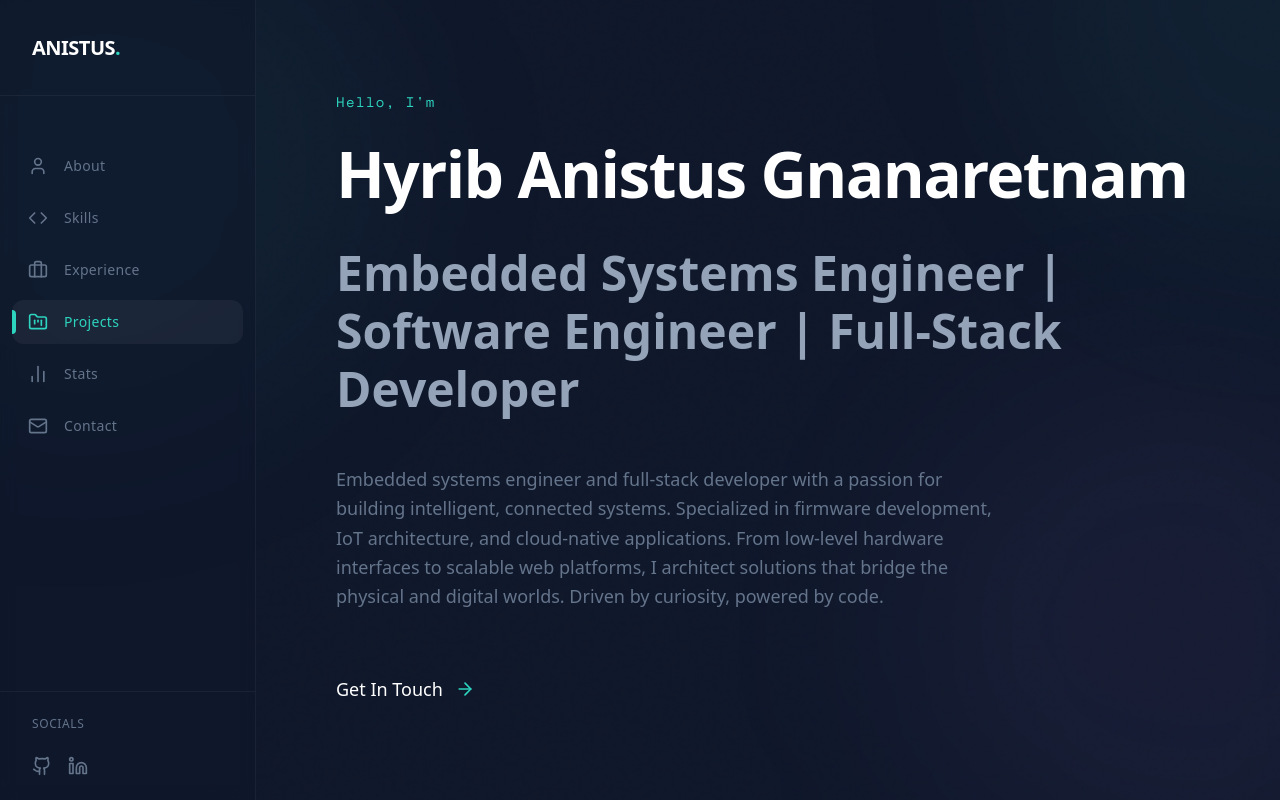
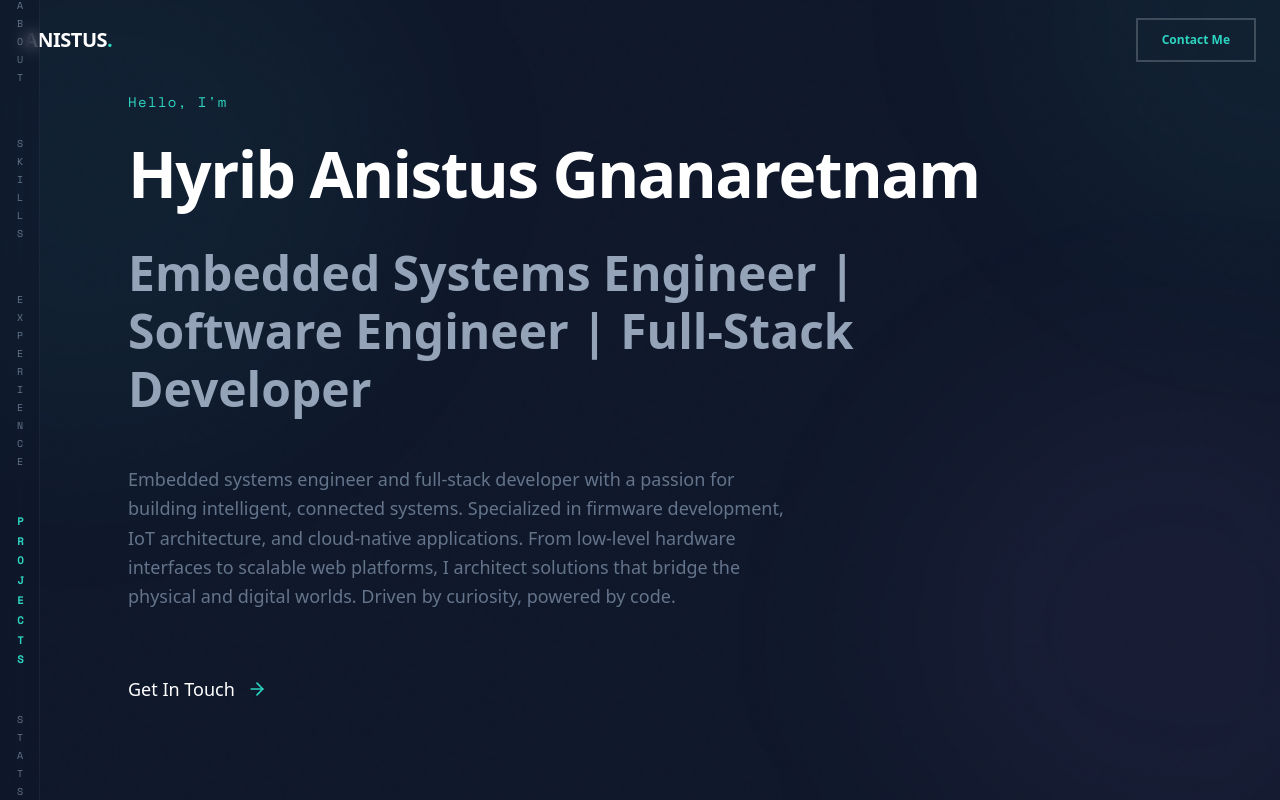
Before and after one commit to Anistus-H/portfolio-site, a Next.js app: page / in a window 1280 px wide. Shown: the top 800 px of the page. Built offline with nearby package versions, Linux system fonts and the light colour scheme.

Commit message:
style: change sidebar style

```diff
--- a/components/sections/Footer.tsx
+++ b/components/sections/Footer.tsx
@@ -18,10 +18,10 @@ export const Footer: React.FC = () => {
                 </div>
 
                 <div className="flex gap-6">
-                    <a href={profile.github} target="_blank" rel="noopener noreferrer" className="text-text-secondary hover:text-white transition-colors">
+                    <a href={profile.github} target="_blank" rel="noopener noreferrer" className="text-white/70 hover:text-neon-cyan transition-colors">
                         <Github className="w-5 h-5" />
                     </a>
-                    <a href={profile.linkedin} target="_blank" rel="noopener noreferrer" className="text-text-secondary hover:text-white transition-colors">
+                    <a href={profile.linkedin} target="_blank" rel="noopener noreferrer" className="text-white/70 hover:text-neon-cyan transition-colors">
                         <Linkedin className="w-5 h-5" />
                     </a>
                     <a href={`mailto:${profile.email}`} className="text-text-secondary hover:text-white transition-colors">
@@ -29,7 +29,7 @@ export const Footer: React.FC = () => {
                     </a>
                 </div>
 
-                <div className="text-text-muted text-xs font-mono">
+                <div className="text-white/50 text-xs font-mono">
                     &copy; {currentYear} {profile.name}
                 </div>
             </div>
--- a/components/ui/MainLayout.tsx
+++ b/components/ui/MainLayout.tsx
@@ -2,20 +2,8 @@
 
 import React, { useState, useEffect } from 'react';
 import { motion } from 'framer-motion';
-import {
-    User,
-    Code,
-    Briefcase,
-    FolderKanban,
-    BarChart2,
-    Mail,
-    Menu,
-    X,
-    Github,
-    Linkedin,
-    Twitter
-} from 'lucide-react';
-import { profile } from '@/data/profile';
+import { Menu, X } from 'lucide-react';
+import { Button } from './Button';
 
 interface MainLayoutProps {
     children: React.ReactNode;
@@ -24,21 +12,22 @@ interface MainLayoutProps {
 export const MainLayout: React.FC<MainLayoutProps> = ({ children }) => {
     const [isMobileMenuOpen, setIsMobileMenuOpen] = useState(false);
     const [activeSection, setActiveSection] = useState('');
+    const [scrolled, setScrolled] = useState(false);
 
     const navItems = [
-        { name: 'About', href: '#about', icon: User },
-        { name: 'Skills', href: '#skills', icon: Code },
-        { name: 'Experience', href: '#experience', icon: Briefcase },
-        { name: 'Projects', href: '#projects', icon: FolderKanban },
-        { name: 'Stats', href: '#stats', icon: BarChart2 },
-        { name: 'Contact', href: '#contact', icon: Mail },
+        { name: 'About', href: '#about' },
+        { name: 'Skills', href: '#skills' },
+        { name: 'Experience', href: '#experience' },
+        { name: 'Projects', href: '#projects' },
+        { name: 'Stats', href: '#stats' },
     ];
 
-    // Handle scroll spy to highlight active section
     useEffect(() => {
         const handleScroll = () => {
+            setScrolled(window.scrollY > 50);
+
             const sections = navItems.map(item => item.href.substring(1));
-            const scrollPosition = window.scrollY + 200; // Offset
+            const scrollPosition = window.scrollY + 200;
 
             for (const section of sections) {
                 const element = document.getElementById(section);
@@ -54,105 +43,85 @@ export const MainLayout: React.FC<MainLayoutProps> = ({ children }) => {
     }, [navItems]);
 
     return (
-        <div className="min-h-screen bg-bg-primary text-text-primary flex flex-col md:flex-row">
-            {/* Mobile Header */}
-            <header className="md:hidden fixed top-0 left-0 right-0 h-16 bg-bg-primary/90 backdrop-blur-md border-b border-white/5 z-50 flex items-center justify-between px-6">
-                <div className="font-bold text-xl tracking-tight text-white">
+        <div className="min-h-screen bg-bg-primary text-text-primary">
+            {/* Slim Vertical Nav (Left) */}
+            <div className="hidden lg:flex fixed left-0 top-0 bottom-0 w-10 border-r border-white/5 flex-col items-center justify-center py-24 z-60 bg-bg-primary/50 backdrop-blur-sm gap-12">
+                {navItems.map((item) => (
+                    <a
+                        key={item.name}
+                        href={item.href}
+                        style={{ writingMode: 'vertical-rl', textOrientation: 'upright' }}
+                        className={`
+                            text-[10px] font-mono tracking-[0.3em] uppercase transition-all duration-300 py-4
+                            ${activeSection === item.href.substring(1)
+                                ? 'text-neon-cyan font-bold scale-110'
+                                : 'text-text-muted hover:text-white hover:scale-105'
+                            }
+                        `}
+                    >
+                        {item.name}
+                    </a>
+                ))}
+            </div>
+
+            {/* Top Fixed Header */}
+            <header className={`fixed top-0 left-0 right-0 h-20 z-50 transition-all duration-300 ${scrolled ? 'bg-bg-primary/90 backdrop-blur-md border-b border-white/5' : 'bg-transparent'}`}>
+                <div className="max-w-7xl mx-auto px-6 h-full flex items-center justify-between">
+                    {/* Logo */}
+                    <a href="#hero" className="font-bold text-xl tracking-tight text-white group z-50">
                         ANISTUS<span className="text-neon-cyan">.</span>
+                    </a>
+
+                    {/* Desktop Contact Button */}
+                    <div className="hidden md:block">
+                        <Button href="#contact" variant="outline" className="border-white/20 hover:border-neon-cyan/50 text-xs px-6">
+                            Contact Me
+                        </Button>
                     </div>
+
+                    {/* Mobile Menu Toggle */}
                     <button
                         onClick={() => setIsMobileMenuOpen(!isMobileMenuOpen)}
-                    className="p-2 text-text-primary hover:text-neon-cyan transition-colors"
+                        className="md:hidden p-2 text-white hover:text-neon-cyan transition-colors z-50"
                     >
                         {isMobileMenuOpen ? <X size={24} /> : <Menu size={24} />}
                     </button>
+                </div>
             </header>
 
             {/* Mobile Menu Overlay */}
             {isMobileMenuOpen && (
                 <motion.div
-                    initial={{ opacity: 0, y: -20 }}
-                    animate={{ opacity: 1, y: 0 }}
-                    className="md:hidden fixed inset-0 top-16 bg-bg-primary/95 backdrop-blur-xl z-40 p-6 flex flex-col gap-8"
+                    initial={{ opacity: 0 }}
+                    animate={{ opacity: 1 }}
+                    exit={{ opacity: 0 }}
+                    className="md:hidden fixed inset-0 bg-bg-primary z-40 flex flex-col items-center justify-center gap-8"
                 >
-                    <nav className="flex flex-col gap-6">
+                    <nav className="flex flex-col items-center gap-8">
                         {navItems.map((item) => (
                             <a
                                 key={item.name}
                                 href={item.href}
                                 onClick={() => setIsMobileMenuOpen(false)}
-                                className="text-2xl font-light text-text-primary hover:text-neon-cyan transition-colors flex items-center gap-4"
+                                className="text-2xl font-light text-white hover:text-neon-cyan transition-colors"
                             >
-                                <item.icon size={24} className="opacity-70" />
                                 {item.name}
                             </a>
                         ))}
+                        <a
+                            href="#contact"
+                            onClick={() => setIsMobileMenuOpen(false)}
+                            className="text-2xl font-light text-neon-cyan mt-4"
+                        >
+                            Contact Me
+                        </a>
                     </nav>
-
-                    <div className="mt-auto flex gap-6 justify-center">
-                        <a href={profile.github} target="_blank" rel="noopener noreferrer" className="text-text-muted hover:text-white transition-colors">
-                            <Github size={24} />
-                        </a>
-                        <a href={profile.linkedin} target="_blank" rel="noopener noreferrer" className="text-text-muted hover:text-white transition-colors">
-                            <Linkedin size={24} />
-                        </a>
-                    </div>
                 </motion.div>
             )}
 
-            {/* Desktop Sidebar */}
-            <aside className="hidden md:flex fixed top-0 left-0 h-screen w-20 lg:w-64 flex-col border-r border-white/5 bg-bg-primary/50 backdrop-blur-sm z-50">
-                <div className="h-24 flex items-center justify-center lg:justify-start lg:px-8 border-b border-white/5">
-                    <a href="#hero" className="font-bold text-xl tracking-tight text-white group">
-                        <span className="lg:hidden">A.</span>
-                        <span className="hidden lg:block group-hover:text-neon-cyan transition-colors">
-                            ANISTUS<span className="text-neon-cyan group-hover:text-white transition-colors">.</span>
-                        </span>
-                    </a>
-                </div>
-
-                <nav className="flex-1 flex flex-col py-12 gap-2 px-3">
-                    {navItems.map((item) => {
-                        const isActive = activeSection === item.href.substring(1);
-                        return (
-                            <a
-                                key={item.name}
-                                href={item.href}
-                                className={`
-                                    relative flex items-center gap-4 px-4 py-3 rounded-xl transition-all duration-300 group
-                                    ${isActive ? 'bg-white/5 text-neon-cyan' : 'text-text-muted hover:text-white hover:bg-white/5'}
-                                `}
-                            >
-                                <item.icon size={20} className={`transition-colors ${isActive ? 'text-neon-cyan' : 'group-hover:text-neon-cyan'}`} />
-                                <span className="hidden lg:block font-medium text-sm tracking-wide">{item.name}</span>
-
-                                {isActive && (
-                                    <motion.div
-                                        layoutId="activeTab"
-                                        className="absolute left-0 w-1 h-6 bg-neon-cyan rounded-r-full"
-                                    />
-                                )}
-                            </a>
-                        );
-                    })}
-                </nav>
-
-                <div className="p-6 border-t border-white/5 flex flex-col gap-4 items-center lg:items-start lg:px-8">
-                    <p className="hidden lg:block text-xs text-text-muted uppercase tracking-wider mb-2">Socials</p>
-                    <div className="flex gap-4">
-                        <a href={profile.github} target="_blank" rel="noopener noreferrer" className="text-text-muted hover:text-neon-cyan transition-colors">
-                            <Github size={20} />
-                        </a>
-                        <a href={profile.linkedin} target="_blank" rel="noopener noreferrer" className="text-text-muted hover:text-neon-blue transition-colors">
-                            <Linkedin size={20} />
-                        </a>
-                    </div>
-                </div>
-            </aside>
-
             {/* Main Content Area */}
-            <main className="flex-1 md:ml-20 lg:ml-64 pt-16 md:pt-0 min-h-screen">
-                <div className="max-w-6xl mx-auto w-full">
+            <main className="lg:pl-12 pt-0 min-h-screen">
+                <div className="max-w-7xl mx-auto w-full">
                     {children}
                 </div>
             </main>
```
Lines whose indentation alone changed are shown as unchanged.
